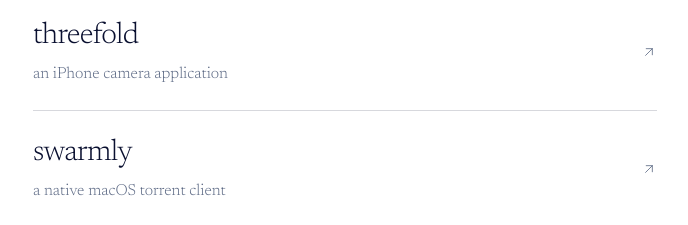
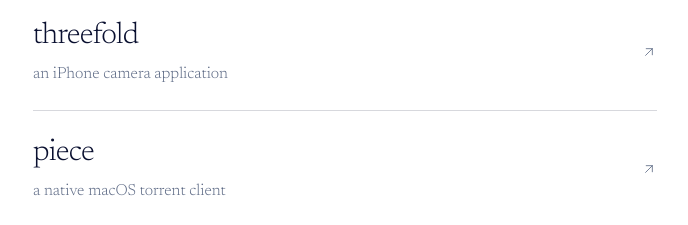
Before and after one commit to kylebolton/personal, a Next.js app: page / in a window 1280 px wide. Shown: the part 1000-1225 px from the top of the page, without its empty margins (295-983 px from the left). Built offline with nearby package versions, Linux system fonts and the light colour scheme.

Commit message:
Rename Swarmly to Piece
Co-Authored-By: Claude Sonnet 5.5 <noreply@anthropic.com>

```diff
--- a/src/app/page.tsx
+++ b/src/app/page.tsx
@@ -23,8 +23,8 @@ const projects = [
     text: "an iPhone camera application",
   },
   {
-    name: "swarmly",
-    href: "https://github.com/kylebolton/Swarmly",
+    name: "piece",
+    href: "https://github.com/kylebolton/Piece",
     text: "a native macOS torrent client",
   },
   {
```
